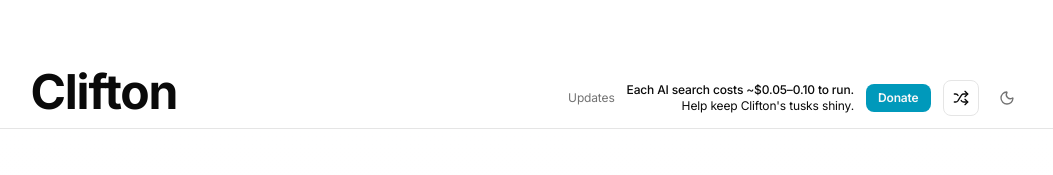
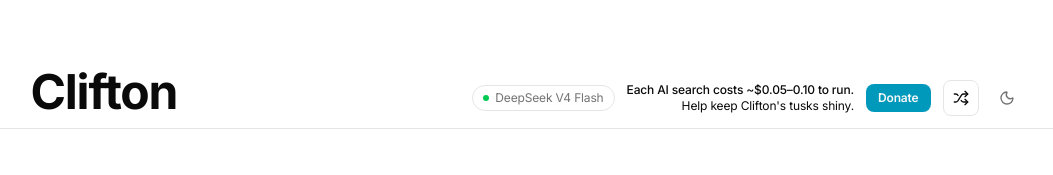
Before and after one commit to notwopr/clifton, a Next.js app: page / in a window 1280 px wide. Shown: the top 175 px of the page, without its empty margins (106-1159 px from the left). Built offline with nearby package versions, Linux system fonts and the light colour scheme.

Commit message:
add AI model pill to navbar driven by central ai-config
Co-Authored-By: Claude Sonnet 4.6 <noreply@anthropic.com>

```diff
--- a/src/app/api/ai/route.ts
+++ b/src/app/api/ai/route.ts
@@ -1,7 +1,7 @@
 import { NextRequest, NextResponse } from "next/server";
 import type { AITrialScore } from "@/lib/types";
+import { AI_MODEL_ID } from "@/lib/ai-config";
 
-const DEEPSEEK_MODEL = "deepseek-v4-flash";
 const DEEPSEEK_URL = "https://api.deepseek.com/chat/completions";
 
 async function callDeepSeek(prompt: string): Promise<string> {
@@ -15,7 +15,7 @@ async function callDeepSeek(prompt: string): Promise<string> {
       Authorization: `Bearer ${apiKey}`,
     },
     body: JSON.stringify({
-      model: DEEPSEEK_MODEL,
+      model: AI_MODEL_ID,
       messages: [{ role: "user", content: prompt }],
       temperature: 0.1,
       response_format: { type: "json_object" },
--- a/src/app/layout.tsx
+++ b/src/app/layout.tsx
@@ -7,6 +7,7 @@ import "./globals.css";
 import { ThemeToggle } from "@/components/ThemeToggle";
 import { ThemeRandomizer } from "@/components/ThemeRandomizer";
 import { NavLogo } from "@/components/NavLogo";
+import { AI_MODEL_DISPLAY } from "@/lib/ai-config";
 
 const inter = Inter({
   variable: "--font-sans",
@@ -34,8 +35,13 @@ export default function RootLayout({
           <div className="container max-w-5xl mx-auto px-4 h-32 flex items-end pb-3 justify-between">
             <NavLogo />
             <div className="flex items-center gap-3">
-              <Link href="/updates" className="text-xs text-muted-foreground hover:text-foreground transition-colors">
-                Updates
+              <Link
+                href="/updates"
+                className="hidden sm:inline-flex items-center gap-1.5 px-2.5 py-1 rounded-full border text-xs text-muted-foreground hover:text-foreground hover:border-foreground/30 transition-colors"
+                title="View AI model update history"
+              >
+                <span className="size-1.5 rounded-full bg-green-500 shrink-0" />
+                {AI_MODEL_DISPLAY}
               </Link>
               <div className="hidden sm:flex items-center gap-3">
                 <div className="text-right">
--- /dev/null
+++ b/src/lib/ai-config.ts
@@ -0,0 +1,2 @@
+export const AI_MODEL_ID = "deepseek-v4-flash";
+export const AI_MODEL_DISPLAY = "DeepSeek V4 Flash";
```
